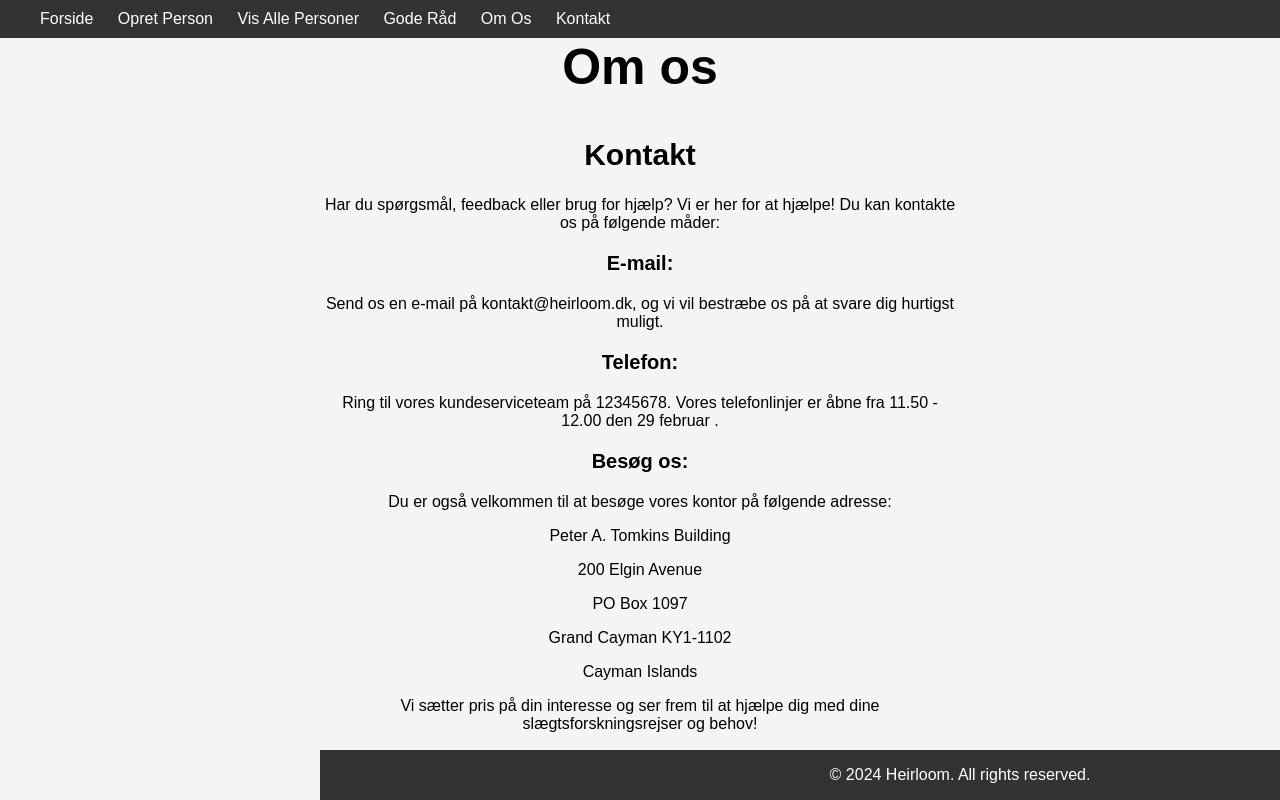
After one commit to PickmansGitHubGallery/Heirloom, a PHP site: page /UI/kontakt.php in a window 1280 px wide. The commit adds this page. Run offline with PHP 8.4, Linux system fonts and the light colour scheme.

Commit message:
kontakt side

```diff
--- a/Global/navbar.php
+++ b/Global/navbar.php
@@ -7,6 +7,7 @@
             <li><a href="../UI/visAllePersoner.php">Vis Alle Personer</a></li>
             <li><a href="../UI/goodAdvice.php">Gode Råd</a></li>
             <li><a href="../UI/om.php">Om Os</a></li>
+            <li><a href="../UI/kontakt.php">Kontakt</a></li>
             <!-- Hvis brugeren er logget ind, vises log ud knappen -->
             <?php if(isset($_SESSION['username'])) { ?>
             <li>
--- /dev/null
+++ b/UI/kontakt.php
@@ -0,0 +1,59 @@
+<?php
+include '../Global/session.php';
+include '../Global/header.php';
+include '../Global/navbar.php';
+?>
+<style>
+  #om{
+    margin: 0 auto;
+    width: 50%;
+    text-align: center;
+  }
+  #om h1{
+    font-size: 50px;
+    font-weight: bold;
+  }
+  #om h2{
+    font-size: 30px;
+    font-weight: bold;
+  }
+  #om h3{
+    font-size: 20px;
+    font-weight: bold;
+  }
+</style>
+<body>
+  <section id='om'>
+    <h1>Om os</h1>
+
+
+<h2>Kontakt</h2>
+
+
+<p>Har du spørgsmål, feedback eller brug for hjælp? Vi er her for at hjælpe! Du kan kontakte os på følgende måder:</p>
+
+<h3>E-mail:</h3>
+<p>Send os en e-mail på kontakt@heirloom.dk, og vi vil bestræbe os på at svare dig hurtigst muligt.</p>
+
+<h3>Telefon:</h3>
+<p>Ring til vores kundeserviceteam på 12345678. Vores telefonlinjer er åbne fra 11.50 - 12.00 den 29 februar .</p>
+
+<h3>Besøg os:</h3>
+<p>Du er også velkommen til at besøge vores kontor på følgende adresse:</p>
+
+<p>Peter A. Tomkins Building</p>
+<p>200 Elgin Avenue</p>
+<p>PO Box 1097</p>
+<p>Grand Cayman KY1-1102</p>
+<p>Cayman Islands</p>
+
+
+<p>Vi sætter pris på din interesse og ser frem til at hjælpe dig med dine slægtsforskningsrejser og behov!</p>
+
+
+
+
+
+<?php
+include '../Global/footer.php';
+?>
--- a/index.php
+++ b/index.php
@@ -39,6 +39,7 @@ if(isset($_POST['logout'])) {
             <li><a href="UI/visAllePersoner.php">Vis Alle Personer</a></li>
             <li><a href="UI/goodAdvice.php">Gode Råd</a></li>
             <li><a href="UI/om.php">Om Os</a></li>
+            <li><a href="UI/kontakt.php">Kontakt</a></li>
             <!-- Hvis brugeren er logget ind, vises log ud knappen -->
             <?php if(isset($_SESSION['username'])) { ?>
             <li>
```
